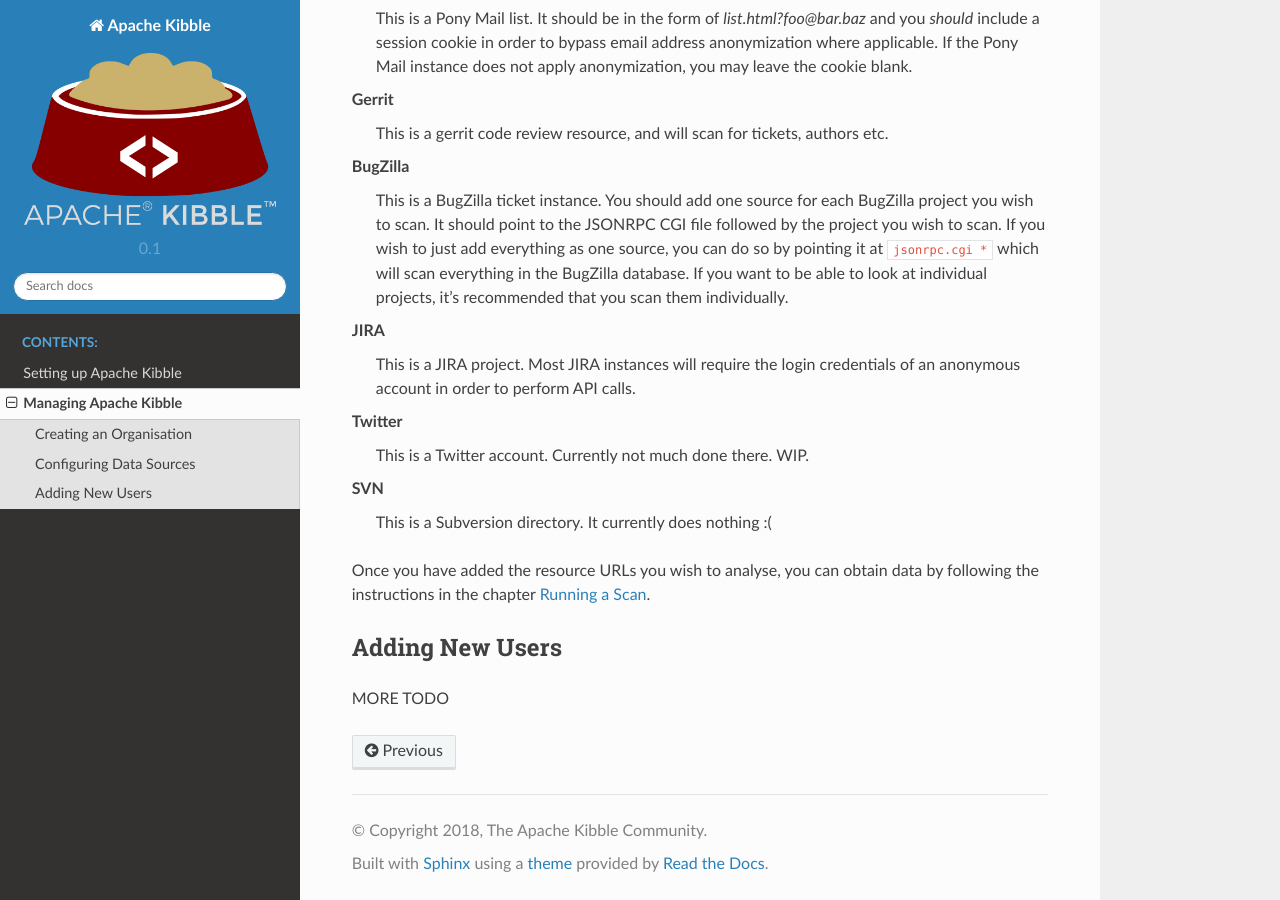
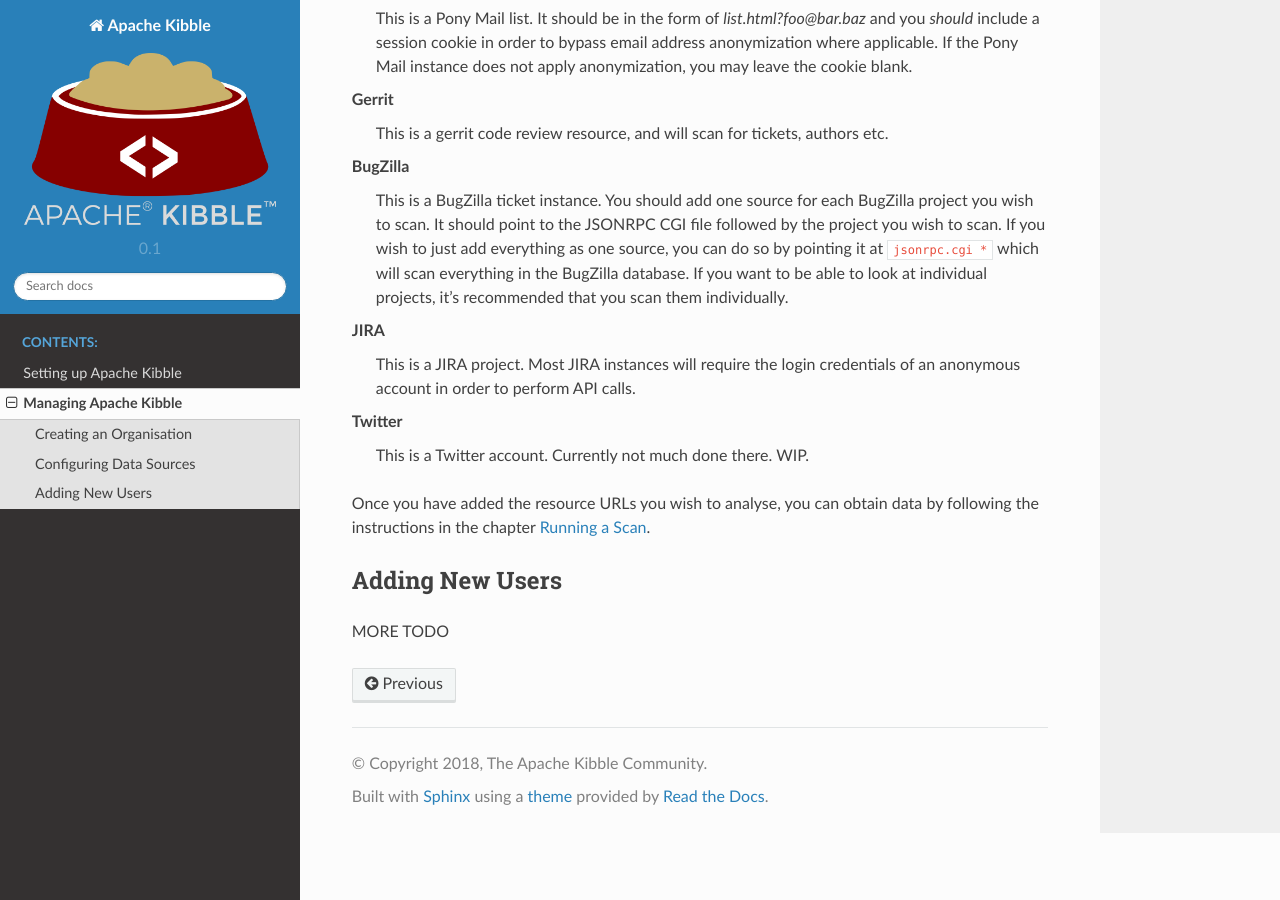
Before and after one commit to apache/kibble-1, a Sphinx documentation site: the page built from docs/source/managing.rst, in a window 1280 px wide and 900 px high, scrolled down 1170 px. Built offline with Sphinx 7.4.7 and the Read the Docs theme 2.0.0, drawn with Linux system fonts in a browser that asks for light colours; formulas are drawn with MathJax 3.

Commit message:
nix svn for now - unsure how we would incorporate it

```diff
--- a/docs/source/managing.rst
+++ b/docs/source/managing.rst
@@ -90,9 +90,6 @@
 Twitter
    This is a Twitter account. Currently not much done there. WIP.
 
-SVN
-   This is a Subversion directory. It currently does nothing :(
-
 
 Once you have added the resource URLs you wish to analyse, you
 can obtain data by following the instructions in the chapter
```
Also changed, not shown: 1 other file.
